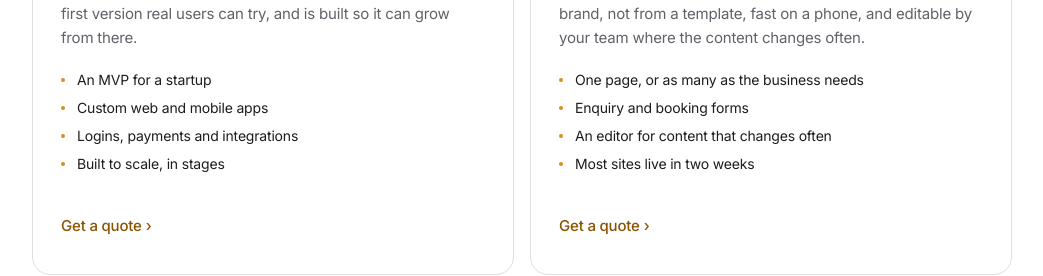
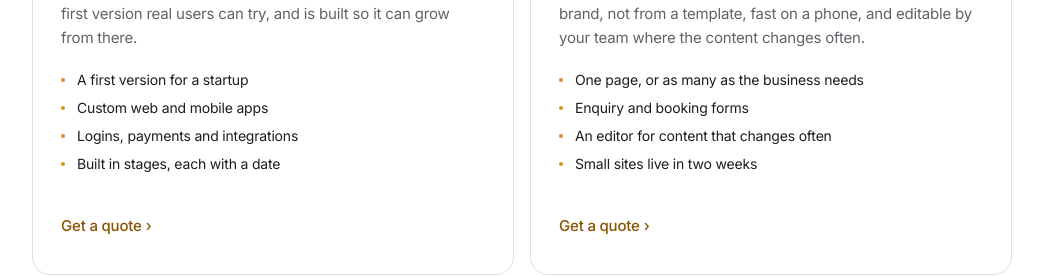
Before and after one commit to Ahamedshakir02/orbelis-studio, a React (Vite) app: page / in a window 1280 px wide. Shown: the part 2455-2731 px from the top of the page, without its empty margins (118-1161 px from the left). Built offline with nearby package versions, Linux system fonts and the light colour scheme; no server answers; a web font is replaced by a local one.

Commit message:
fix: plain words for the remaining jargon and a scoped timeline answer

```diff
--- a/src/data/site.js
+++ b/src/data/site.js
@@ -92,7 +92,7 @@ export const services = [
     enquiry: 'SaaS or web application',
     title: 'SaaS & web applications',
     body: 'Software built for your business or your idea: a SaaS product, a customer portal, an internal tool, a mobile app. It starts as a first version real users can try, and is built so it can grow from there.',
-    points: ['An MVP for a startup', 'Custom web and mobile apps', 'Logins, payments and integrations', 'Built to scale, in stages'],
+    points: ['A first version for a startup', 'Custom web and mobile apps', 'Logins, payments and integrations', 'Built in stages, each with a date'],
   },
   {
     index: '02',
@@ -100,7 +100,7 @@ export const services = [
     enquiry: 'Website or landing page',
     title: 'Websites & landing pages',
     body: 'From one landing page that turns a stranger into an enquiry to a complete site that takes bookings. Designed for your brand, not from a template, fast on a phone, and editable by your team where the content changes often.',
-    points: ['One page, or as many as the business needs', 'Enquiry and booking forms', 'An editor for content that changes often', 'Most sites live in two weeks'],
+    points: ['One page, or as many as the business needs', 'Enquiry and booking forms', 'An editor for content that changes often', 'Small sites live in two weeks'],
   },
   {
     index: '03',
@@ -108,7 +108,7 @@ export const services = [
     enquiry: 'Brand identity & UI/UX',
     title: 'Brand identity & UI/UX',
     body: 'How the business looks and how its product feels to use. A logo and a visual identity with rules you can follow, and screens designed so people find what they came for.',
-    points: ['Logo and visual identity', 'Brand guidelines', 'UI/UX for websites and apps', 'Usability review of what you have'],
+    points: ['Logo and visual identity', 'Brand guidelines', 'Screen design for websites and apps', 'A check of where people get stuck'],
   },
   {
     index: '04',
@@ -156,7 +156,7 @@ export const services = [
     enquiry: 'SEO',
     title: 'SEO',
     body: 'Being found on Google without paying for every click. We fix what holds the site back, write the pages people actually search for, and set up your Google Business Profile so nearby customers can find you. It builds over months, not days.',
-    points: ['Technical and speed fixes', 'Pages for what people search', 'Google Business Profile', 'A monthly ranking report'],
+    points: ['Technical and speed fixes', 'Pages for what people search for', 'Google Business Profile', 'A monthly ranking report'],
   },
   {
     index: '10',
@@ -267,12 +267,12 @@ export const audiences = [
   {
     title: 'Institutions',
     body: 'Admissions season should not mean the office phone ringing all day about eligibility and fees.',
-    outcomes: ['Programme explorer', 'Eligibility and fee questions answered', 'Every enquiry logged in one place', 'Content your staff can update', 'Admission campaigns on Meta and Google'],
+    outcomes: ['Courses easy to browse and compare', 'Eligibility and fee questions answered', 'Every enquiry logged in one place', 'Content your staff can update', 'Admission campaigns on Meta and Google'],
   },
   {
     title: 'Founders',
     body: 'One page that makes a stranger trust you, and a way to catch everyone it convinces.',
-    outcomes: ['A landing page in two weeks', 'Leads routed to your inbox and CRM', 'An assistant that knows the product', 'Analytics you can read', 'An MVP or SaaS product, built in stages'],
+    outcomes: ['A landing page in two weeks', 'Leads routed to your inbox and CRM', 'An assistant that knows the product', 'Analytics you can read', 'A first version of your app, built in stages'],
   },
 ]
 
@@ -294,7 +294,7 @@ export const process = [
   },
   {
     step: '04',
-    title: 'Ship & keep',
+    title: 'Launch & care',
     body: 'Launch, then a care plan if you want one, to keep it fast, current and answering. A site or app keeps working for you; it is not something you buy once and forget.',
   },
 ]
@@ -326,7 +326,7 @@ export const availability = {
 /** Three things a buyer wants settled before reading further. Shown under the hero. */
 export const assurances = [
   'Quoted to your requirements',
-  'Most sites live in two weeks',
+  'Small sites live in two weeks',
   'One studio, start to finish',
 ]
 
@@ -405,7 +405,7 @@ export const faq = [
   },
   {
     q: 'How long does it take?',
-    a: 'Two weeks for most websites, from agreed scope to launch. Larger sites take three to four weeks. An application is built in stages, with a date agreed for each. The schedule holds because scope is locked before code starts, not renegotiated halfway.',
+    a: 'About two weeks for a landing page or a small site, from agreed scope to launch. Larger sites take three to four weeks. Apps are built in stages, with a date agreed for each, and SEO builds over months. The schedule holds because scope is locked before work starts, not renegotiated halfway.',
   },
   {
     q: 'Do you build SaaS products and web applications?',
```
Also changed, not shown: src/lib/assistant/corpus.js.
